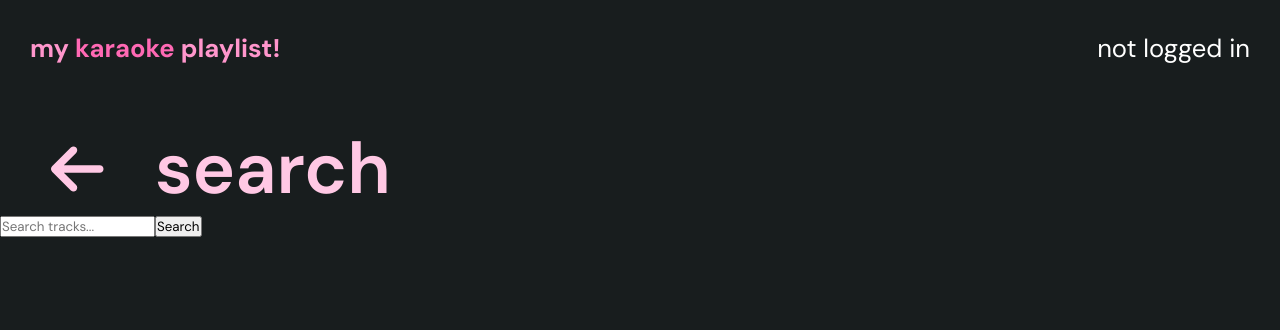
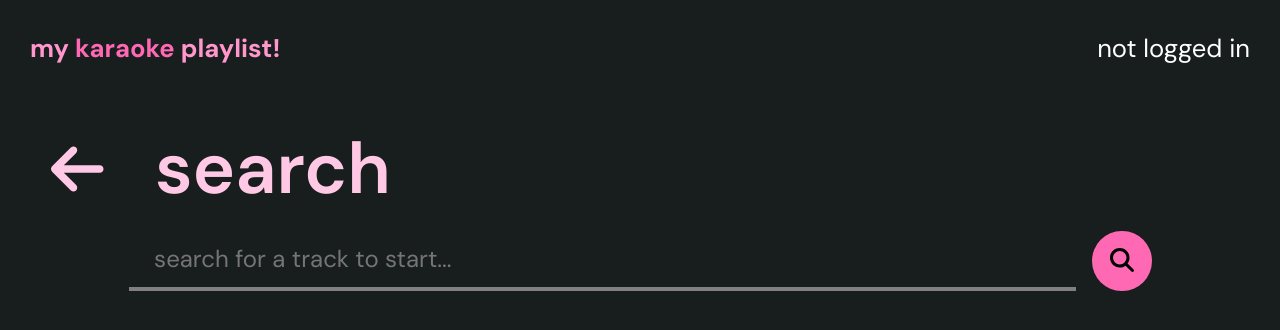
Before and after one commit to ramitbratabiswas/my-karaoke-playlist, a React (Vite) app: page /search in a window 1280 px wide. Shown: the top 330 px of the page. Built offline with nearby package versions, Linux system fonts and the light colour scheme; no server answers.

Commit message:
styled search bar

```diff
--- a/src/assets/styles/main.css
+++ b/src/assets/styles/main.css
@@ -249,6 +249,45 @@ div.items>div {
   padding: 5px;
 }
 
+.search-form {
+  display: flex;
+  justify-content: center;
+  gap: 1rem;
+  margin: 1rem;
+}
+
+.search-form input {
+  all: unset;
+  border-bottom: 0.5vh solid gray;
+  padding: 1vw 2vw;
+  width: 70vw;
+  font-size: clamp(12px, 2vw, 24px);
+  color: white;
+  background: none;
+}
+
+.search-form input:hover {
+  border-bottom: 0.5vh solid rgb(255, 187, 230);
+}
+
+.search-form input:focus {
+  border-bottom: 0.5vh solid hotpink;
+}
+
+.search-form button {
+  all: unset;
+  background-color: hotpink;
+  padding: 1vw 1.4vw;
+  font-size: clamp(12px, 2vw, 24px);
+  cursor: pointer;
+  transition: all 0.3s ease;
+  border-radius: 100%;
+}
+
+.search-form button:hover {
+  transform: scale(1.05);
+}
+
 .id {
   font-size: clamp(10px, 2vw, 16px);
   font-weight: bold;
--- a/src/pages/search.jsx
+++ b/src/pages/search.jsx
@@ -1,7 +1,7 @@
 import { useNavigate } from "react-router-dom";
 import { useState } from "react";
 import Accordion from "../components/accordion";
-import { faArrowLeft } from "@fortawesome/free-solid-svg-icons";
+import { faArrowLeft, faSearch } from "@fortawesome/free-solid-svg-icons";
 import { FontAwesomeIcon } from "@fortawesome/react-fontawesome";
 import { useFetchSearchResults } from "../utils/fetchSearchResults";
 
@@ -35,14 +35,14 @@ export default function SearchResults() {
       <form onSubmit={handleSearch} className="search-form">
         <input
           type="text"
-          placeholder="Search tracks..."
+          placeholder="search for a track to start..."
           value={inputValue}
           onChange={(e) => setInputValue(e.target.value)}
         />
-        <button type="submit">Search</button>
+        <button type="submit"><FontAwesomeIcon icon={faSearch}/></button>
       </form>
 
-      {term === "" ? <div></div>: <Accordion data={data} />}
+      {term !== "" && <Accordion data={data} />}
     </div>
   );
 }
```
